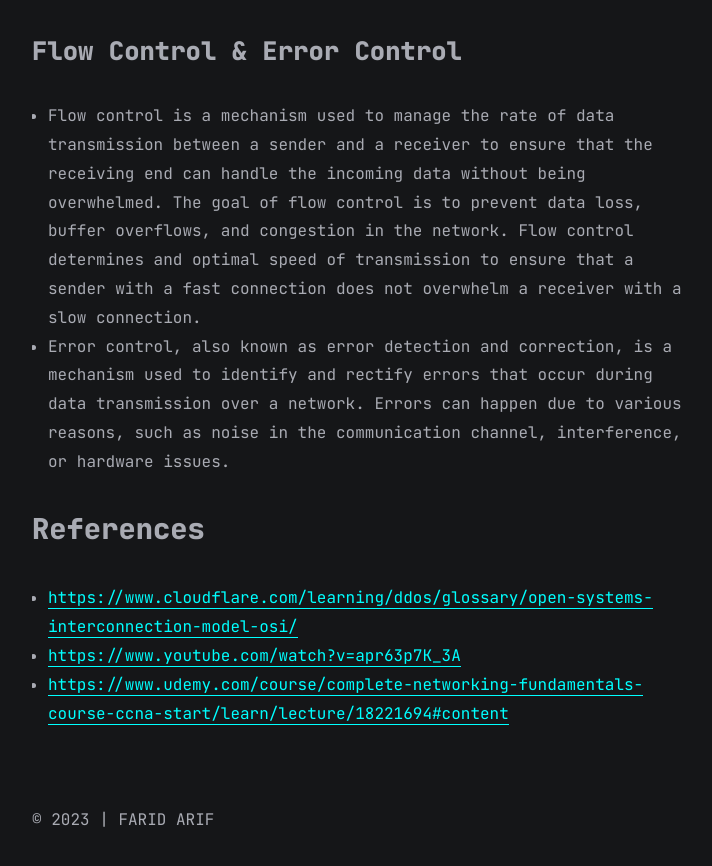
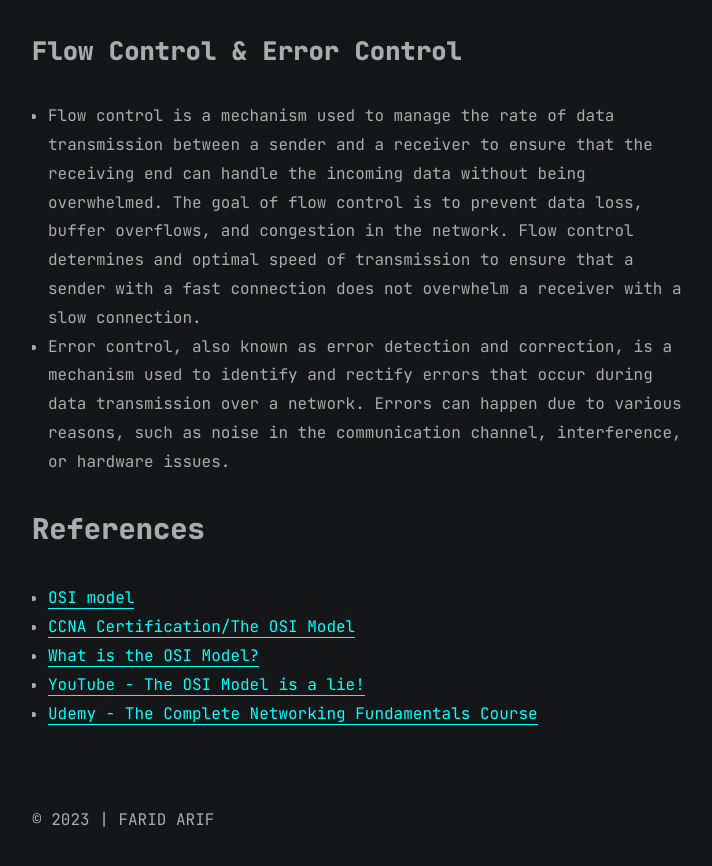
Before and after one commit to faridarif/faridarif.github.io, a Jekyll site: the page built from all_collections/_posts/2023-04-27-OSI-model.md, in a window 1280 px wide and 900 px high, scrolled down 3572 px. Shown: the top 866 px of the window, without its empty margins (283-995 px from the left). Built offline with Jekyll 4.4.1, drawn with Linux system fonts in a browser that asks for light colours.

Commit message:
Update 2023-04-27-OSI-model.md

```diff
--- a/all_collections/_posts/2023-04-27-OSI-model.md
+++ b/all_collections/_posts/2023-04-27-OSI-model.md
@@ -56,6 +56,8 @@ The topmost layer is the only layer that directly interacts with end-user applic
 
 ## References
 
-- [https://www.cloudflare.com/learning/ddos/glossary/open-systems-interconnection-model-osi/](https://www.cloudflare.com/learning/ddos/glossary/open-systems-interconnection-model-osi/)
-- [https://www.youtube.com/watch?v=apr63p7K_3A](https://www.youtube.com/watch?v=apr63p7K_3A)
-- [https://www.udemy.com/course/complete-networking-fundamentals-course-ccna-start/learn/lecture/18221694#content](https://www.udemy.com/course/complete-networking-fundamentals-course-ccna-start/learn/lecture/18221694#content)
+- [OSI model](https://en.wikipedia.org/wiki/OSI_model)
+- [CCNA Certification/The OSI Model](https://en.wikibooks.org/wiki/CCNA_Certification/The_OSI_Model)
+- [What is the OSI Model?](https://www.cloudflare.com/learning/ddos/glossary/open-systems-interconnection-model-osi/)
+- [YouTube - The OSI Model is a lie!](https://www.youtube.com/watch?v=apr63p7K_3A)
+- [Udemy - The Complete Networking Fundamentals Course](https://www.udemy.com/course/complete-networking-fundamentals-course-ccna-start/)
```
